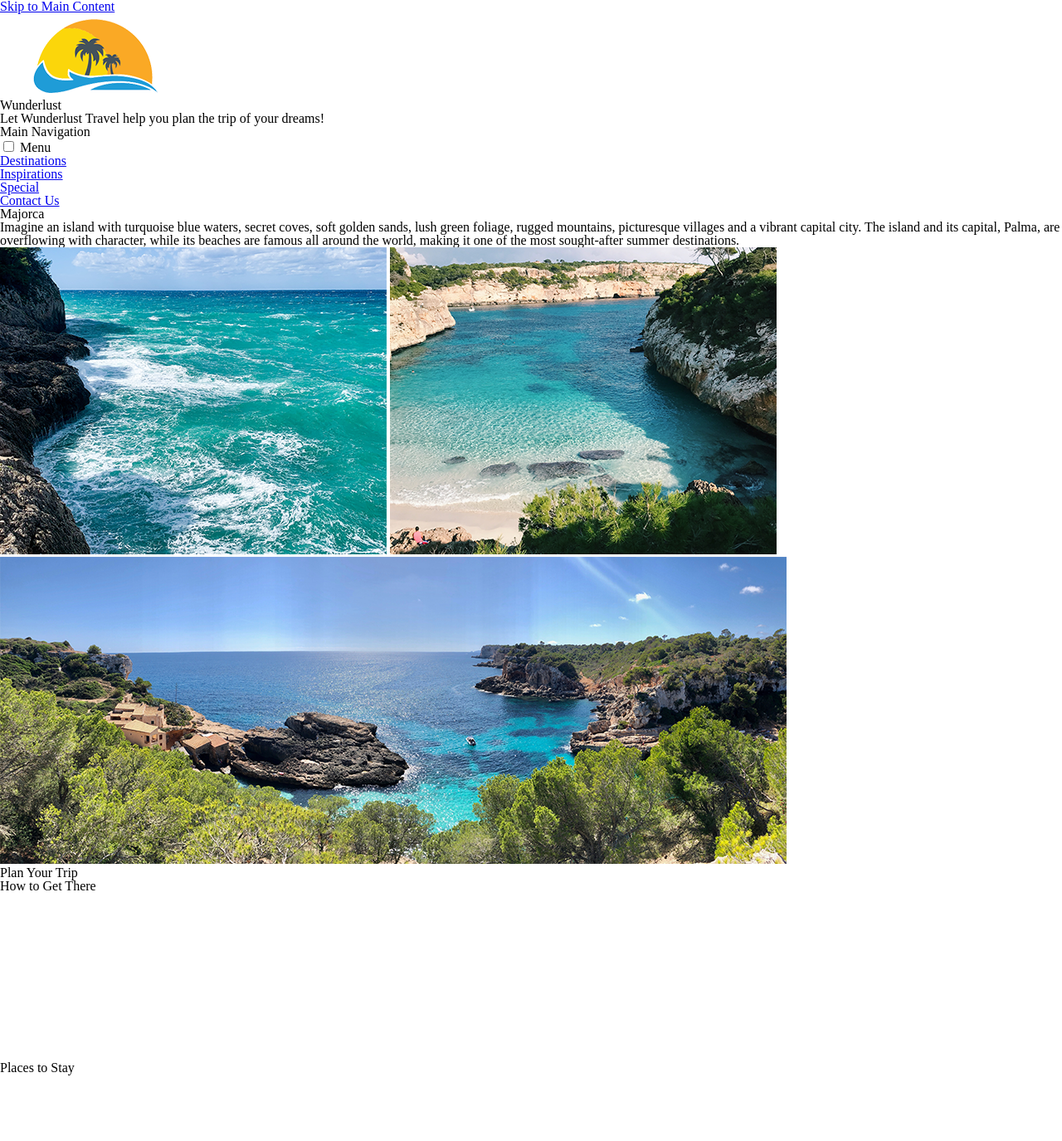
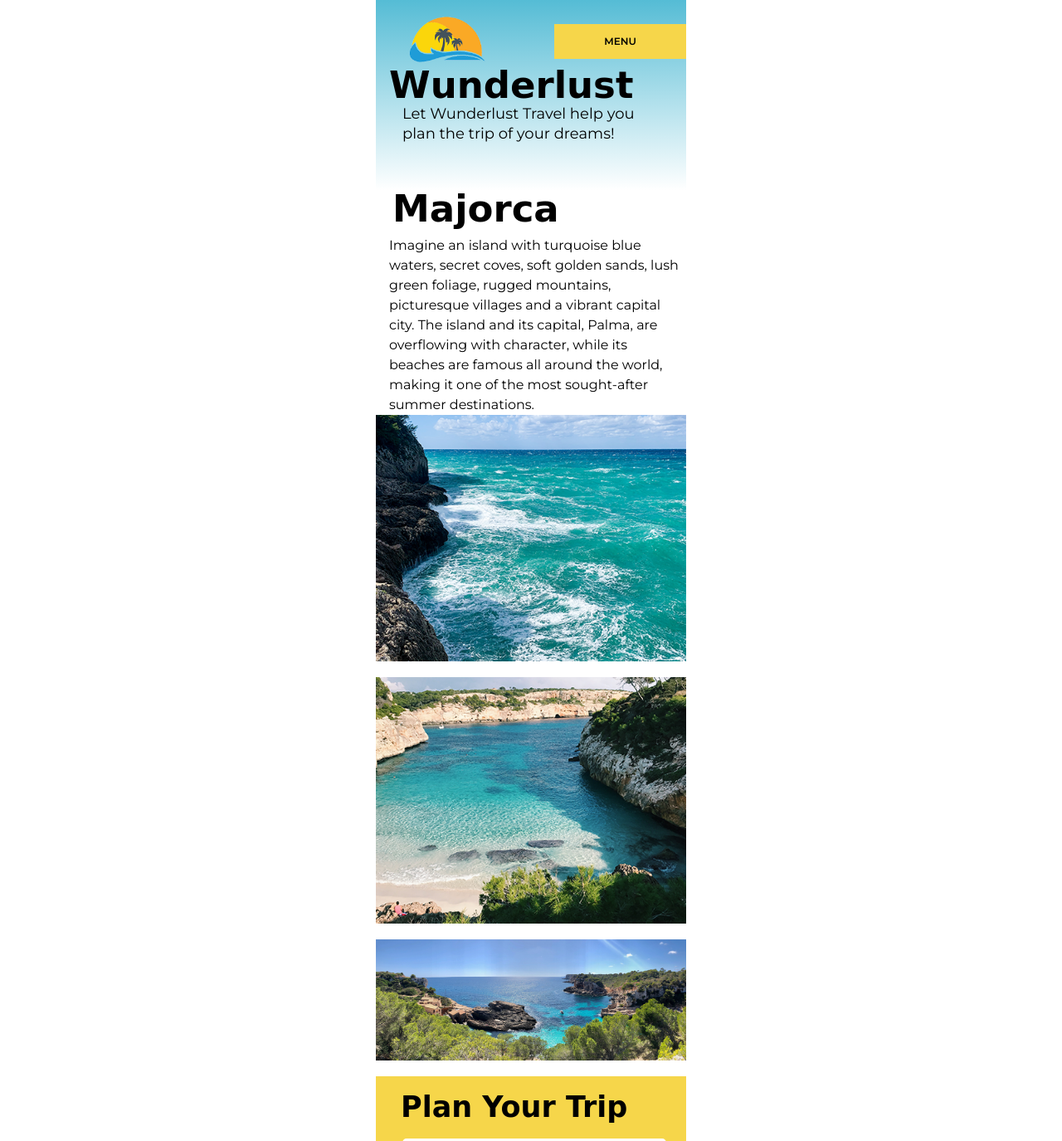
Before and after one commit to amvalle5/wunderlust, a plain HTML site: page wunderlust-majorca.html in a window 1280 px wide. Shown: the top 1375 px of the page at 83% size. Drawn offline with Linux system fonts and the light colour scheme; a web font is replaced by a local one.

Commit message:
Update styles.css
started css

```diff
--- a/styles.css
+++ b/styles.css
@@ -48,3 +48,198 @@ table {
 	border-collapse: collapse;
 	border-spacing: 0;
 }
+
+:root{
+    --yellow: #F6D64A;
+    --teal: #55BCD5;
+    --purple: #9B26B0;
+    --blue: #499BD2;
+    --dark-gray: #222222;
+    --light-gray: #EAEAEA;
+    --white: #fff;
+    --black: #000;
+}
+
+html{
+	background-color: var(--white);
+	width: 414px;
+	margin: 0 auto;
+}
+
+body{
+	margin: 0 auto;
+	background-color: var(--white);
+	padding: 0 20px;
+}
+
+/* Skip links styles */
+#skip, .sr-only{
+	position: absolute;
+	left: -10000px;
+	top: auto;
+	width: left;
+	height: 1px;
+	overflow: hidden;
+}
+
+#skip:focus{
+	position: static;
+	width: auto;
+	height: auto;
+}
+
+/* Fonts */
+h1, h2, h3 {
+    font-family: "Moelle", cursive;
+}
+
+h4, p, q, small, nav, button, form {
+    font-family:"Montserrat", sans-serif;
+}
+
+h1{
+	font-weight: bold;
+	font-size: 45px;
+	line-height: 1em;
+}
+
+header {
+    background-image: linear-gradient(var(--teal),  var(--white));
+    display: flex;
+    flex-wrap: wrap;
+    justify-content: space-between;
+    align-items: center;
+    padding: 1rem;
+}
+
+header p {
+	font-size: 18px;
+	width: 300px;
+	padding-bottom: 40px;
+}
+
+#logo img{
+	width: 140px;
+}
+
+p{
+	padding-left: 16px;
+	line-height: 1.5rem;
+}
+
+#menu-toggle{
+	display: block;
+	position: relative;
+	top: 50px;
+	left: 50px;
+	z-index: 1;
+	-webkit-user-select: none;
+	-moz-user-select: none;
+	-ms-user-select: none;
+	user-select: none;
+}
+
+#toggle{
+	display: none;
+}
+
+nav{
+	position: relative;
+}
+
+nav label {
+	position: absolute;
+	top: -190px;
+	right: 34px;
+	cursor: pointer;
+	padding: 15px 60px;
+	background-color: var(--yellow);
+	color: var(--black);
+	text-transform: uppercase;
+	font-weight: bolder;
+	font-size: 12px;
+}
+
+nav ul{
+	display: none;
+}
+
+#toggle:checked label ul{
+	display: block;
+
+}
+
+h2{
+	font-size: 45px;
+	font-weight: bold;
+	padding-left: 20px;
+}
+
+#intro p{
+	padding-top: 10px;
+}
+
+#intro img{
+	width: 100%;
+	padding-bottom: 16px;
+}
+
+#plan{
+	background-color: var(--yellow);
+}
+
+#plan div{
+	padding-left: 32px;
+	text-align: center;
+	padding-bottom: 25px;
+}
+
+#plan h3{
+	font-size: 35px;
+	font-weight: bold;
+	padding-top: 20px;
+	padding-bottom: 20px;
+	padding-left: 30px;
+}
+
+#plan section{
+	border: 4px solid var(--white);
+	padding: 10px;
+	width: 290px;
+	background-color: var(--teal);
+	border-radius: 5px;
+	padding-bottom: 20px;
+}
+
+#plan h4{
+	font-weight: bold;
+	font-size: 25px;
+	padding-bottom: 15px;
+}
+
+#plan img{
+	border: 1px solid red;
+}
+
+#testimonials{
+	padding: 30px;
+	text-align: center;
+}
+
+
+#testimonials h3{
+	font-weight: bold;
+	font-size: 35px;
+	text-align: left;
+}
+
+#testimonials h4{
+	font-weight: bold;
+	text-transform: uppercase;
+	font-size: 25px;
+
+}
+
+q{
+	font-style: italic;
+}
```
